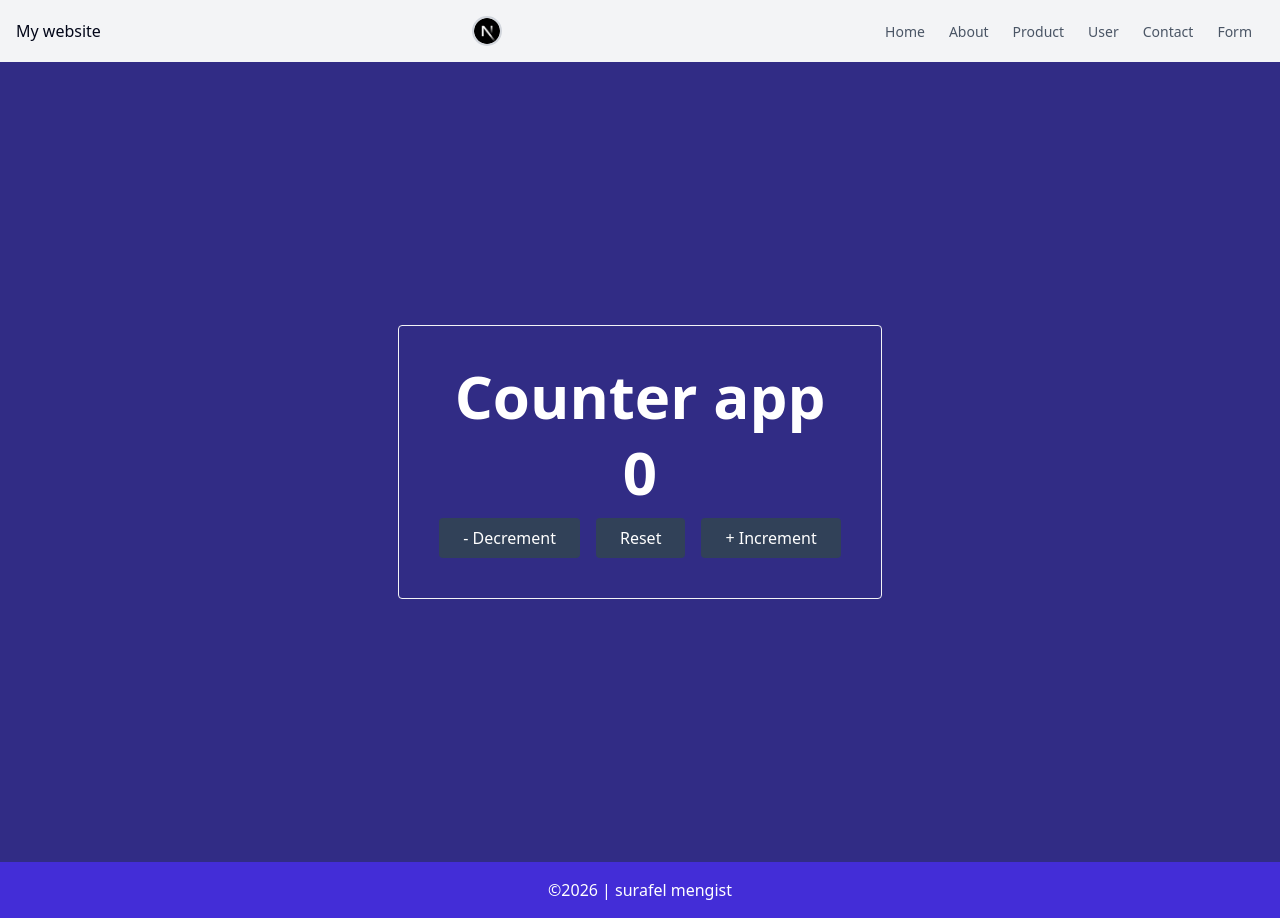
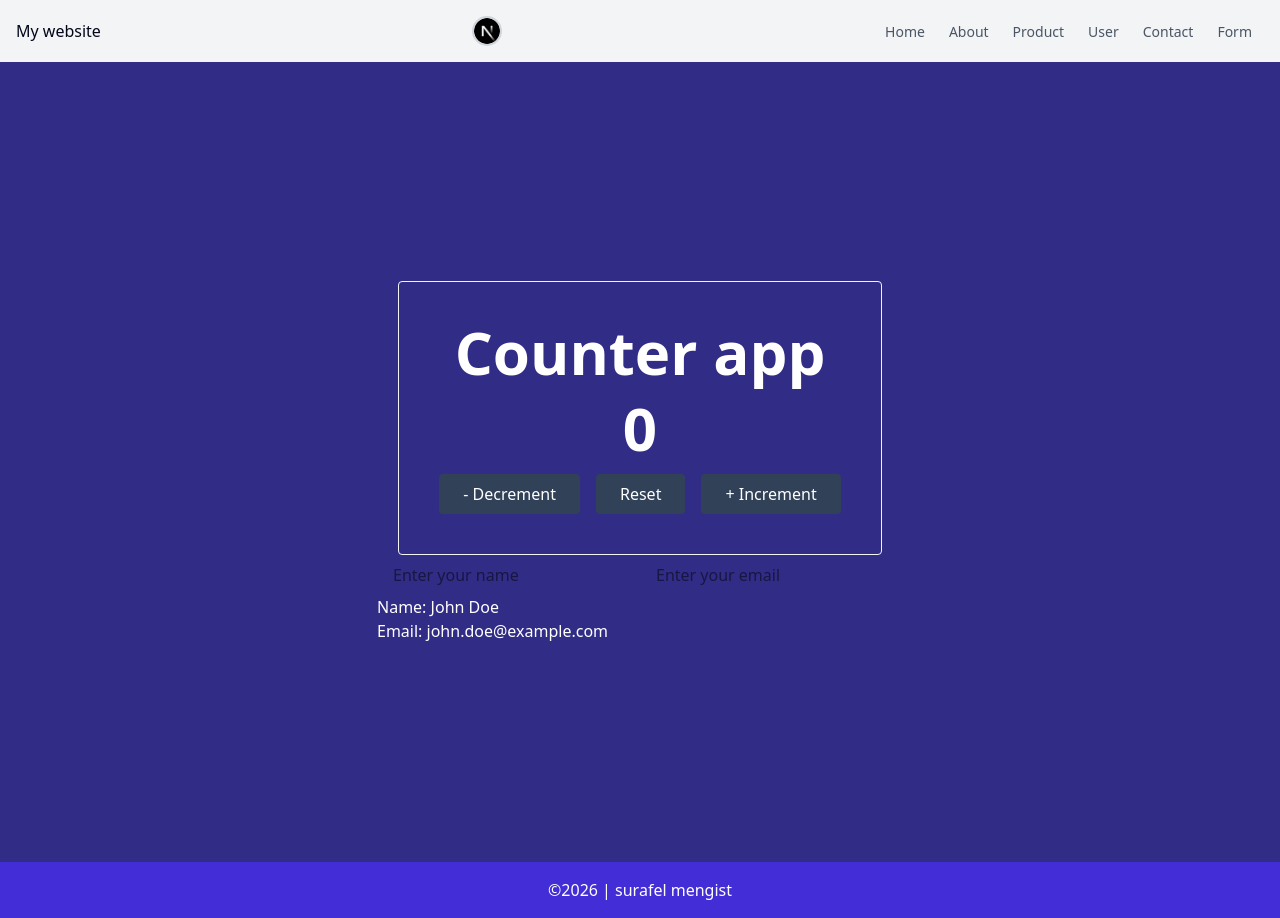
Before and after one commit to abyssiniatech/Zustand-State-Liberary, a Next.js app: page /user in a window 1280 px wide. Built offline with nearby package versions, Linux system fonts and the light colour scheme.

Commit message:
add mini input pro

```diff
--- /dev/null
+++ b/app/components/Name.tsx
@@ -0,0 +1,39 @@
+  "use client"
+import { namstore } from "@/store/usename"
+
+interface NameState {
+    name: string;
+    email:string
+    setname: (name: string) => void;
+    setemail: (name: string) => void;
+
+
+}
+
+const Name: React.FC = () => {
+    const { name, email } = namstore() as NameState;
+    return (
+        <div>
+            <input
+                type="text"
+                onChange={(e: React.ChangeEvent<HTMLInputElement>) =>
+                    (namstore.getState() as NameState).setname(e.target.value)
+                }
+                className="px-4 py-2 rounded text-black"
+                placeholder="Enter your name"
+            />
+                <input
+                    type="email"
+                    onChange={(e: React.ChangeEvent<HTMLInputElement>) =>
+                        (namstore.getState() as NameState).setemail(e.target.value)
+                    }
+                    className="px-4 py-2 rounded text-black"
+                    placeholder="Enter your email"
+                />
+            <p>Name: {name}</p>
+            <p>Email: {email}</p>
+        </div>
+    );
+};
+
+export default Name
--- a/app/user/page.tsx
+++ b/app/user/page.tsx
@@ -1,8 +1,10 @@
 import Counter1 from "../components/Counter1"
+import Name from "../components/Name";
 const User=()=>{
     return(
-        <div className="min-h-screen flex justify-center items-center  bg-indigo-900 text-white">
+        <div className="min-h-screen flex flex-col justify-center items-center  bg-indigo-900 text-white">
             <Counter1 />
+            <Name />
         </div>
     )
 }
--- /dev/null
+++ b/store/usename.ts
@@ -0,0 +1,15 @@
+// name container in zustand
+import {create} from "zustand"
+interface Nameprop{
+    name:string;
+    email:string;
+    setname:(name:string)=>void;
+    setemail:(email:string)=>void;
+}
+
+export const namstore = create<Nameprop>((set) => ({
+    name: "John Doe",
+    email: "john.doe@example.com",
+    setname: (name: string) => set(() => ({ name })),
+    setemail: (email: string) => set(() => ({ email }))
+}))
```
